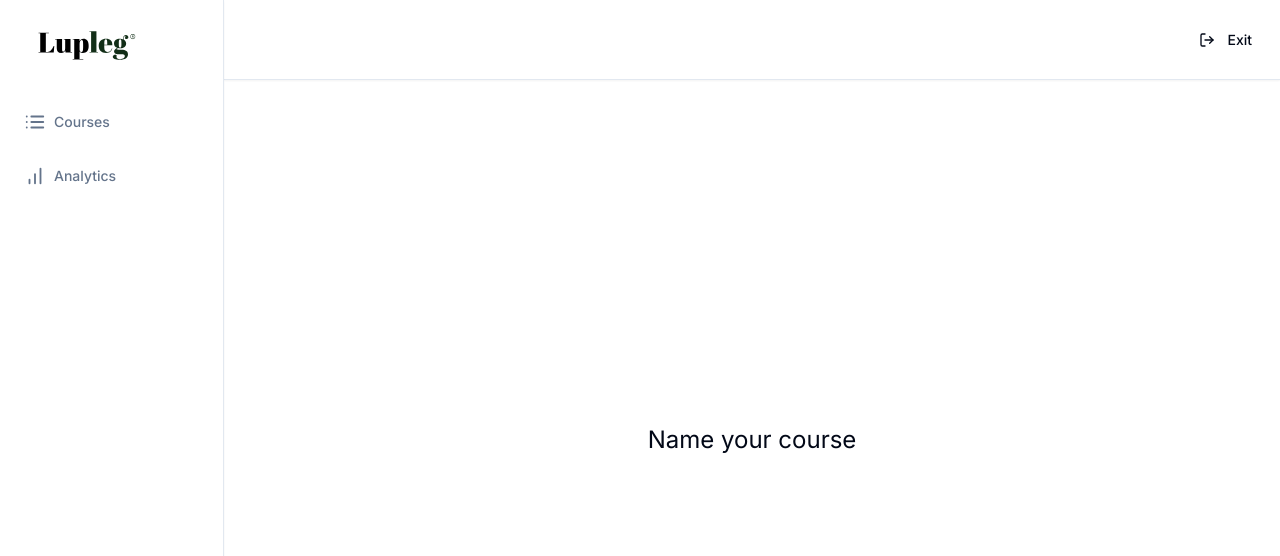
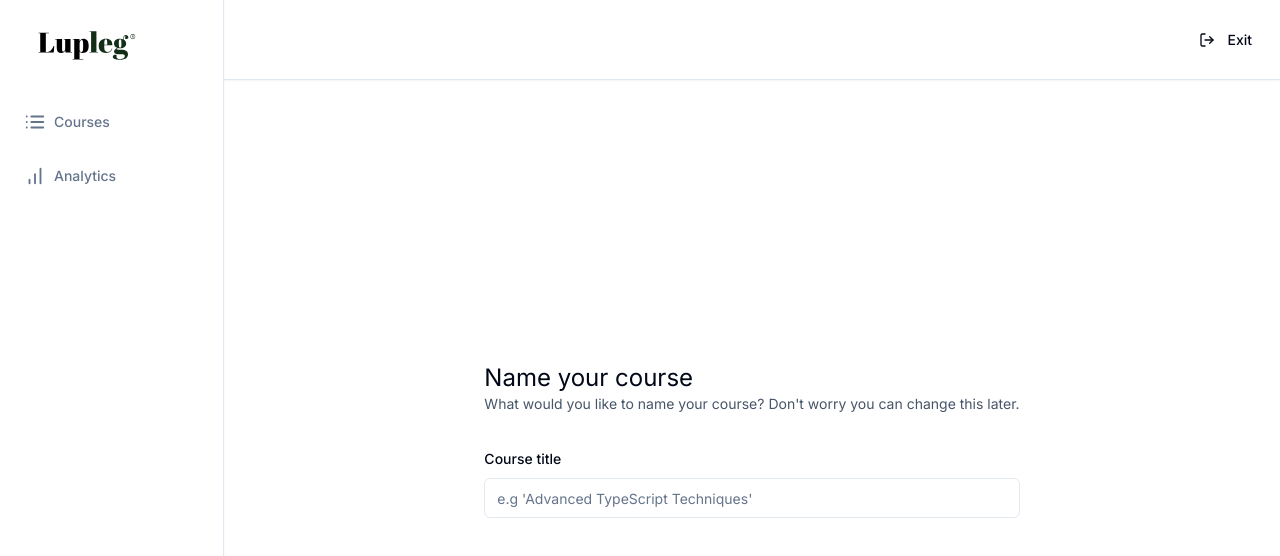
Before and after one commit to Lupleg/Labs, a Next.js app: page /teacher/create in a window 1280 px wide. Shown: the top 556 px of the page. Built offline with nearby package versions, Linux system fonts and the light colour scheme.

Commit message:
feat: Update CreatePage component with form validation and default values

```diff
--- a/app/(dashboard)/(routes)/teacher/create/page.tsx
+++ b/app/(dashboard)/(routes)/teacher/create/page.tsx
@@ -13,7 +13,8 @@ import {
   FormLabel,
   FormControl,
   FormDescription,
-  FormMessage
+  FormMessage,
+  FormItem
 
 } from "@/components/ui/form"
 import { Button } from "@/components/ui/button"
@@ -46,6 +47,35 @@ const CreatePage = () => {
     <div className="max-w-5xl mx-auto flex md:items-center md:justify-center h-full p-6">
       <div className="">
         <h1 className="text-2xl">Name your course</h1>
+        <p  className="text-sm text-slate-600"> What would you like to name your course?
+          Don&apos;t worry you can change this later.
+        </p>
+        <Form {...form}>
+          <form
+            onSubmit={form.handleSubmit(onSubmit)}
+            className="space-y-8 mt-8"
+          >
+            <FormField
+            control={form.control}
+            name="title"
+            render={({ field }) => (
+              <FormItem>
+                <FormLabel>
+                  Course title
+                </FormLabel>
+                <FormControl>
+                  <Input {...field}
+                  disabled={isSubmitting}
+                  placeholder="e.g 'Advanced TypeScript Techniques'"
+                   />
+                </FormControl>
+              </FormItem>
+            )}
+            />
+
+          </form>
+
+        </Form>
       </div>
     </div>
   )
```
